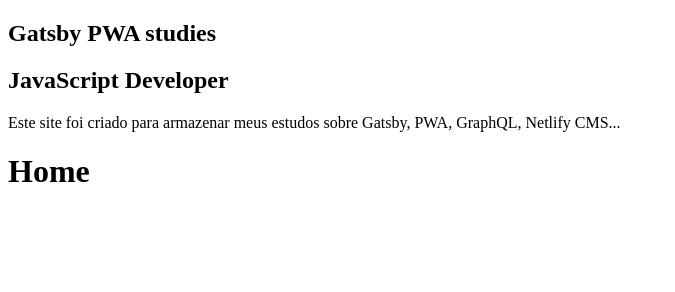
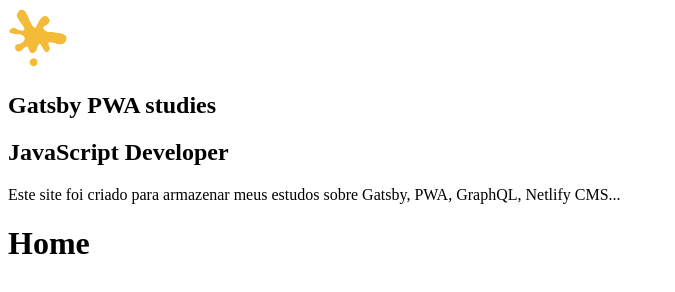
Before and after one commit to luizprsjr/gatsby-pwa, a Gatsby site: page / in a window 1280 px wide. Shown: the whole page, without its empty margins (0-675 px from the left). Built offline with nearby package versions, Linux system fonts and the light colour scheme; Gatsby itself is replaced by a stand-in of ours.

Commit message:
add avatar image

```diff
--- a/gatsby-config.js
+++ b/gatsby-config.js
@@ -1,35 +1,35 @@
 module.exports = {
   siteMetadata: {
-    title: `Gatsby PWA studies`,
+    title: 'Gatsby PWA studies',
     position: 'JavaScript Developer',
-    description: `Este site foi criado para armazenar meus estudos sobre Gatsby, PWA, GraphQL, Netlify CMS...`,
-    author: `@lutidev`,
+    description: 'Este site foi criado para armazenar meus estudos sobre Gatsby, PWA, GraphQL, Netlify CMS...',
+    author: '@lutidev'
   },
   plugins: [
-    `gatsby-plugin-react-helmet`,
+    'gatsby-plugin-react-helmet',
     {
-      resolve: `gatsby-source-filesystem`,
+      resolve: 'gatsby-source-filesystem',
       options: {
-        name: `images`,
-        path: `${__dirname}/src/images`,
-      },
+        name: 'images',
+        path: `${__dirname}/src/images`
+      }
     },
-    `gatsby-transformer-sharp`,
-    `gatsby-plugin-sharp`,
+    'gatsby-transformer-sharp',
+    'gatsby-plugin-sharp',
     {
-      resolve: `gatsby-plugin-manifest`,
+      resolve: 'gatsby-plugin-manifest',
       options: {
-        name: `gatsby-starter-default`,
-        short_name: `starter`,
-        start_url: `/`,
-        background_color: `#663399`,
-        theme_color: `#663399`,
-        display: `minimal-ui`,
-        icon: `src/images/gatsby-icon.png`, // This path is relative to the root of the site.
-      },
-    },
+        name: 'gatsby-starter-default',
+        short_name: 'starter',
+        start_url: '/',
+        background_color: '#663399',
+        theme_color: '#663399',
+        display: 'minimal-ui',
+        icon: 'src/images/gatsby-icon.png' // This path is relative to the root of the site.
+      }
+    }
     // this (optional) plugin enables Progressive Web App + Offline functionality
     // To learn more, visit: https://gatsby.dev/offline
     // `gatsby-plugin-offline`,
-  ],
+  ]
 }
--- /dev/null
+++ b/src/components/Avatar/index.js
@@ -0,0 +1,23 @@
+import React from 'react'
+import { useStaticQuery, graphql } from 'gatsby'
+import Img from 'gatsby-image'
+
+const Avatar = () => {
+  const { avatarImage } = useStaticQuery(
+    graphql`
+      query {
+        avatarImage: file(relativePath: {eq: "logo.png"}) {
+          childImageSharp {
+            fixed(width: 60, height: 60) {
+              ...GatsbyImageSharpFixed_tracedSVG
+            }
+          }
+        }
+      }
+    `
+  )
+
+  return <Img fixed={avatarImage.childImageSharp.fixed} />
+}
+
+export default Avatar
--- a/src/components/Profile/index.js
+++ b/src/components/Profile/index.js
@@ -1,5 +1,7 @@
 import React from 'react'
 import { useStaticQuery, graphql } from 'gatsby'
+
+import Avatar from '../Avatar'
 
 const Profile = () => {
   const {
@@ -21,6 +23,7 @@
 
   return (
     <div className="Profile-wraper">
+      <Avatar />
       <h1>{title}</h1>
       <h2>{position}</h2>
       <p>{description}</p>
```
Also changed, not shown: src/images/logo.png (added).
